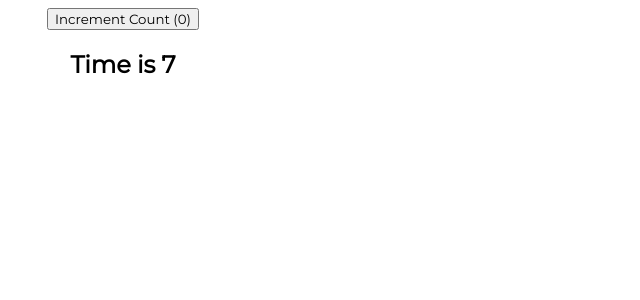
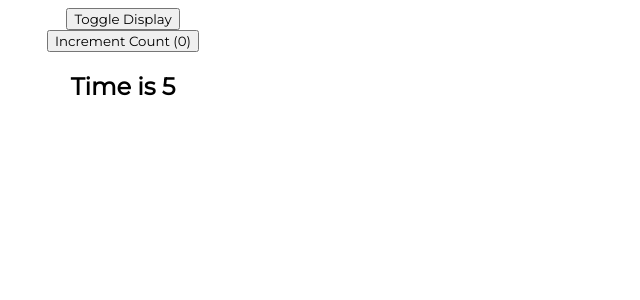
Before and after one commit to patthoege/funtional-component-css-challenge, a React (Create React App) app in the folder my-app/: page / in a window 1280 px wide. Shown: the top 300 px of the page, without its empty margins (0-640 px from the left). Built offline with nearby package versions, Linux system fonts and the light colour scheme.

Commit message:
Effect CleanUp functions with UseEffectCounterContainer

```diff
--- a/my-app/src/App.js
+++ b/my-app/src/App.js
@@ -1,6 +1,7 @@
 import css from './App.module.css';
 // import ClassCounterUseEffect from "./components/ClassCounterUseEffect";
-import UseEffectCounter from './components/UseEffectCounter';
+// import UseEffectCounter from './components/UseEffectCounter';
+import UseEffectCounterContainer from './components/UseEffectCounterContainer';
 // import UseStateWithObjects from "./components/UseStateWithObjects";
 // import UseStateWithArrays from "./components/UseStateWithArrays";
 // import ControlledFormHooks from "./components/ControlledFormHooks";
@@ -60,7 +61,8 @@
       {/* <UseStateWithArrays /> */}
       {/* <UseStateWithObjects /> */}
       {/* <ClassCounterUseEffect /> */}
-      <UseEffectCounter />
+      {/* <UseEffectCounter /> */}
+      <UseEffectCounterContainer />
     </div>
   );
 }
--- a/my-app/src/components/UseEffectCounter.js
+++ b/my-app/src/components/UseEffectCounter.js
@@ -17,8 +17,13 @@
   useEffect(()=>{
     console.log('Creating timer');
     const interval = setInterval(() => {
+      console.log('Interval executed');
         setTime(time => time + 1)
     }, 1000);
+    return()  => {
+      console.log('Cleaning Up!')
+      clearInterval(interval);
+    }
 }, []);
 
   return (
--- /dev/null
+++ b/my-app/src/components/UseEffectCounterContainer.js
@@ -0,0 +1,20 @@
+import React, {useState} from 'react'
+import UseEffectCounter from './UseEffectCounter';
+
+function UseEffectCounterContainer() {
+    const [display, setDisplay] = useState(true);
+
+
+    return (
+        <div>
+            <button onClick={ () => {
+                setDisplay(!display)
+            }}>
+                Toggle Display
+            </button>
+            {display && <UseEffectCounter /> }
+        </div>
+    )
+}
+
+export default UseEffectCounterContainer
```
